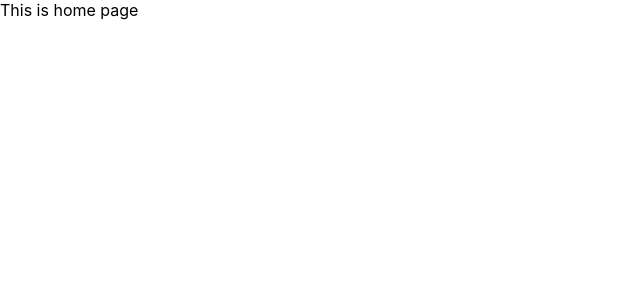
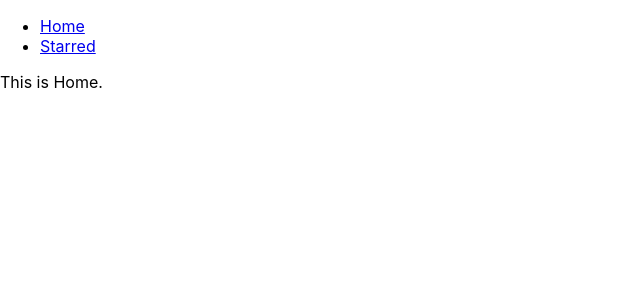
Before and after one commit to Gagandeep-Singh65/box-office, a React (Create React App) app: page / in a window 1280 px wide. Shown: the top 300 px of the page, without its empty margins (0-640 px from the left). Built offline with nearby package versions, Linux system fonts and the light colour scheme.

Commit message:
added navbar and created page components

```diff
--- a/src/App.jsx
+++ b/src/App.jsx
@@ -1,21 +1,26 @@
 import React from 'react';
 /*eslint-disable*/
 import { Switch, Route } from 'react-router-dom';
+import Navbar from './components/Navbar';
+import Home from './pages/Home';
+import Starred from './pages/Starred';
 
 function App() {
   return (
-    // this switch can be assumed to be similar to JS switch
-    // as when the route path is exact it is rendered otherwise
-    // the default route is rendered
+    <div>
+      <Navbar />
       <Switch>
         <Route exact path="/">
-        This is home page
+          <Home />
         </Route>
         <Route exact path="/starred">
-        This is starred
+          <Starred />
         </Route>
-      <Route>This is 404 page</Route>
+        <Route>
+          <div>Not Found</div>
+        </Route>
       </Switch>
+    </div>
   );
 }
 
--- /dev/null
+++ b/src/components/Navbar.jsx
@@ -0,0 +1,23 @@
+import React from 'react';
+import { Link } from 'react-router-dom';
+
+const LINKS = [
+  { to: '/', text: 'Home' },
+  { to: '/starred', text: 'Starred' },
+];
+
+const Navbar = () => {
+  return (
+    <div>
+      <ul>
+        {LINKS.map(item => (
+          <li key={item.to}>
+            <Link to={item.to}>{item.text}</Link>
+          </li>
+        ))}
+      </ul>
+    </div>
+  );
+};
+
+export default Navbar;
--- a/src/index.jsx
+++ b/src/index.jsx
@@ -6,12 +6,14 @@
 import * as serviceWorkerRegistration from './serviceWorkerRegistration';
 import reportWebVitals from './reportWebVitals';
 // serviceWorkerRegistration.register();
+
 const root = ReactDOM.createRoot(document.getElementById('root'));
 root.render(
   <BrowserRouter>
     <App />
   </BrowserRouter>
 );
+
 // If you want your app to work offline and load faster, you can change
 // unregister() to register() below. Note this comes with some pitfalls.
 // Learn more about service workers: https://cra.link/PWA
--- /dev/null
+++ b/src/pages/Home.jsx
@@ -0,0 +1,7 @@
+import React from 'react';
+
+const Home = () => {
+  return <div>This is Home.</div>;
+};
+
+export default Home;
--- /dev/null
+++ b/src/pages/Starred.jsx
@@ -0,0 +1,9 @@
+import React from 'react'
+
+const Starred = () => {
+  return (
+    <div>This is Starred</div>
+  )
+}
+
+export default Starred
```
Also changed, not shown: 1 other file (tests, documents, lock files or other folders). Lines whose indentation alone changed are shown as unchanged.
